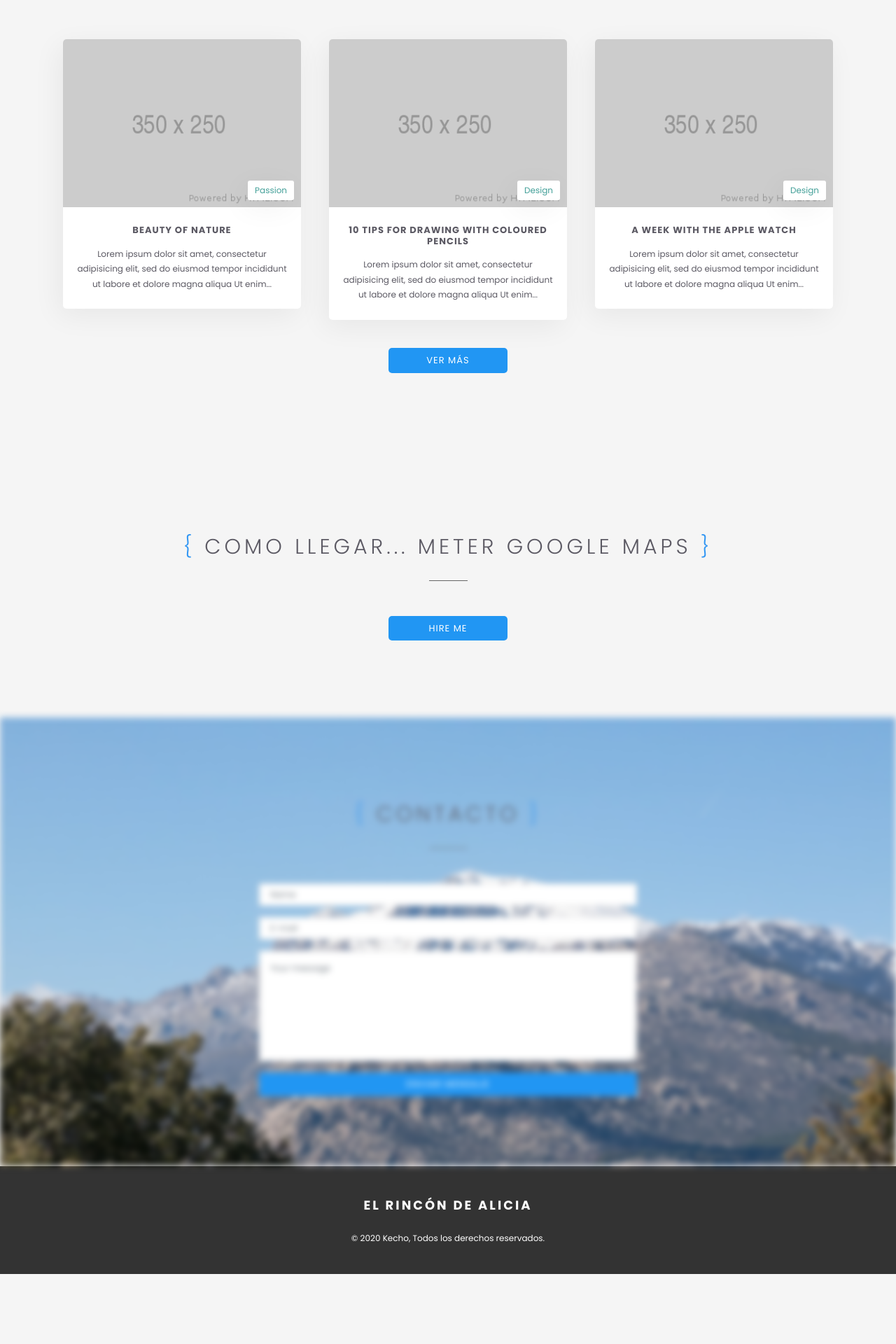
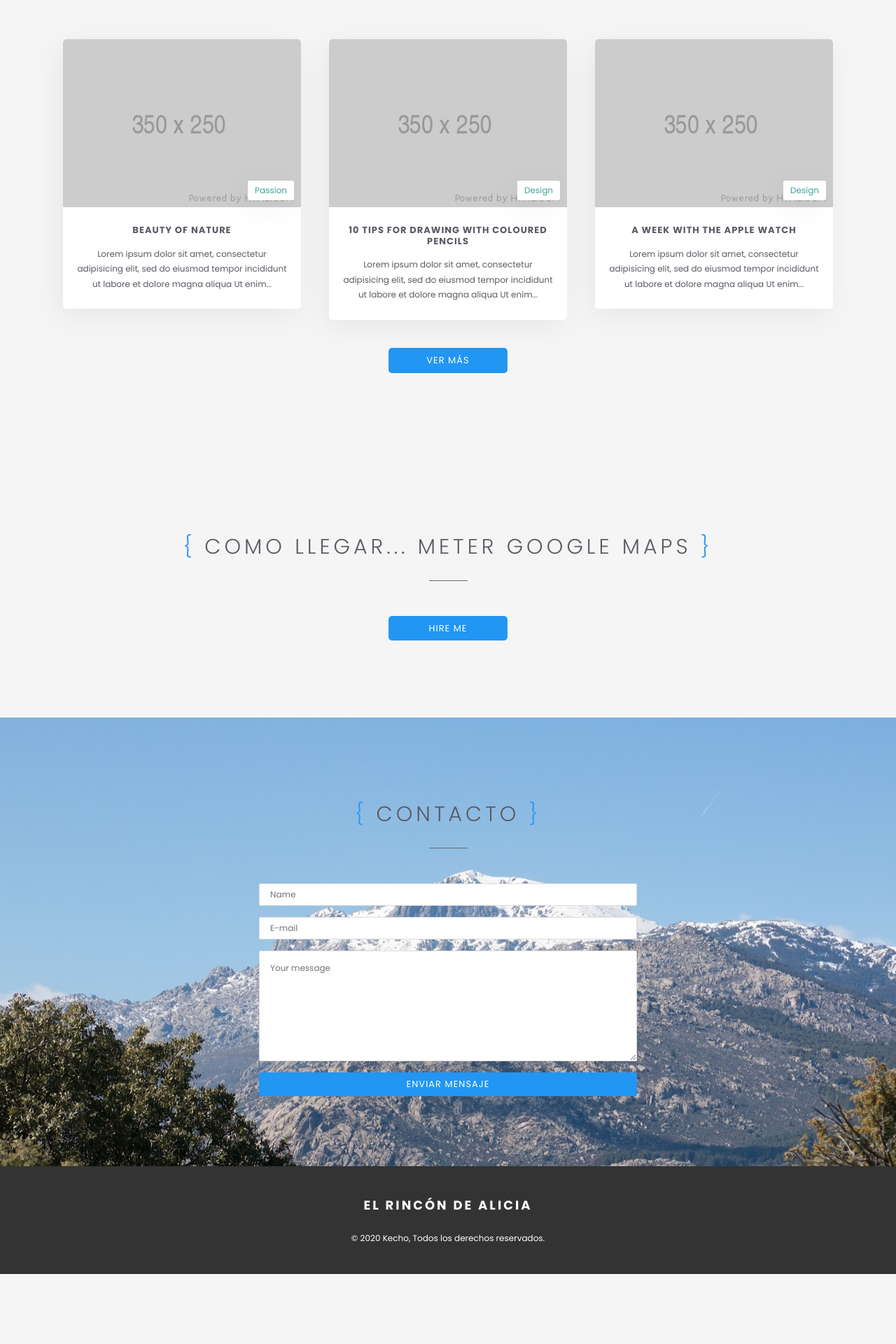
Before and after one commit to kecho05/elrincondealicia, a Jekyll site: the page built from index.html, in a window 1280 px wide. Shown: the part 4367-6287 px from the top of the page at 70% size. Built offline with Jekyll 4.4.1, drawn with Linux system fonts in a browser that asks for light colours.

Commit message:
Update style.css

```diff
--- a/assets/css/style.css
+++ b/assets/css/style.css
@@ -1578,11 +1578,11 @@ figure {
   	width: 100%;
   	height: 100%;
 
-    -webkit-filter: blur(5px);
+    /*-webkit-filter: blur(5px);
     -moz-filter: blur(5px);
     -o-filter: blur(5px);
     -ms-filter: blur(5px);
-    filter: blur(5px);
+    filter: blur(5px);*/
 }
 /* ---------------------------------------------- /*
 *  10. Footer
```
